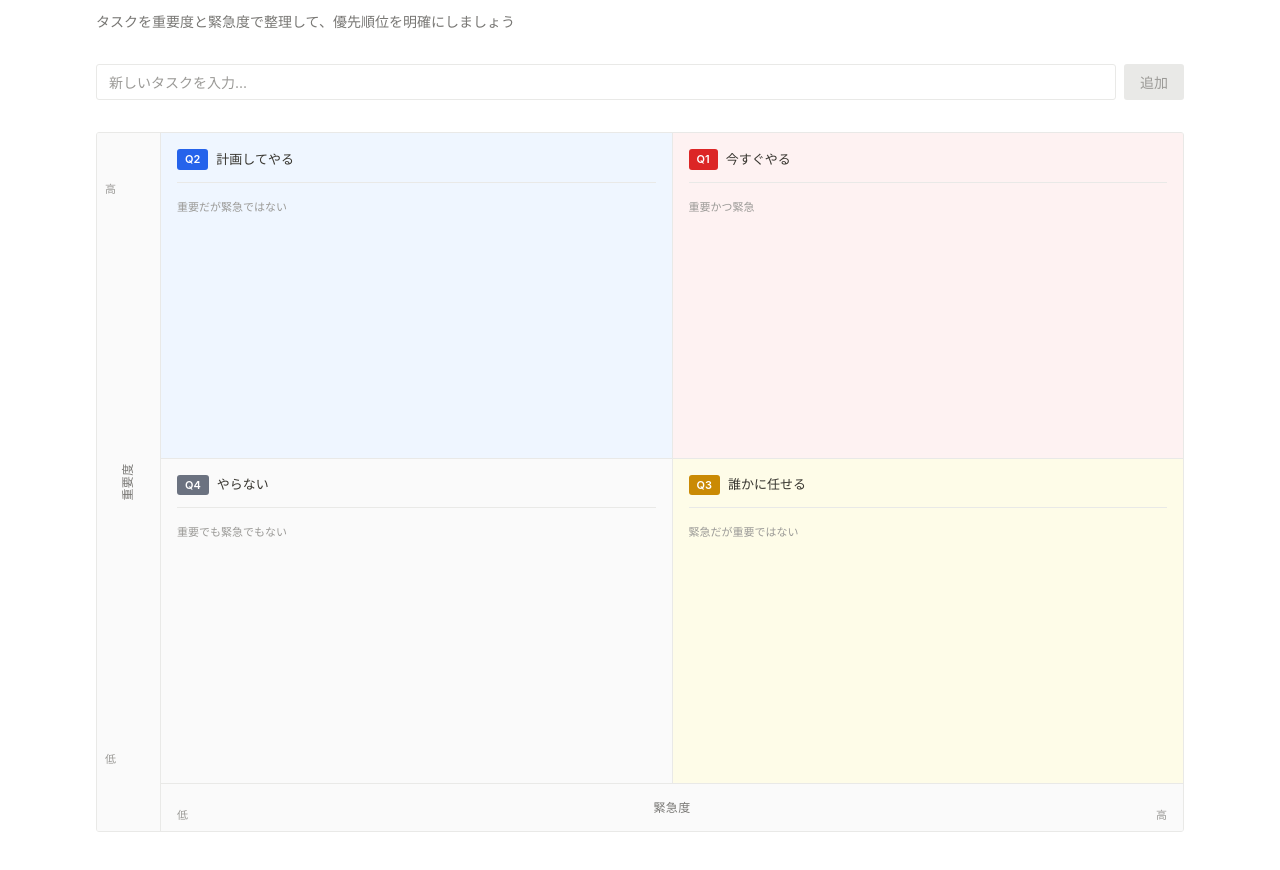
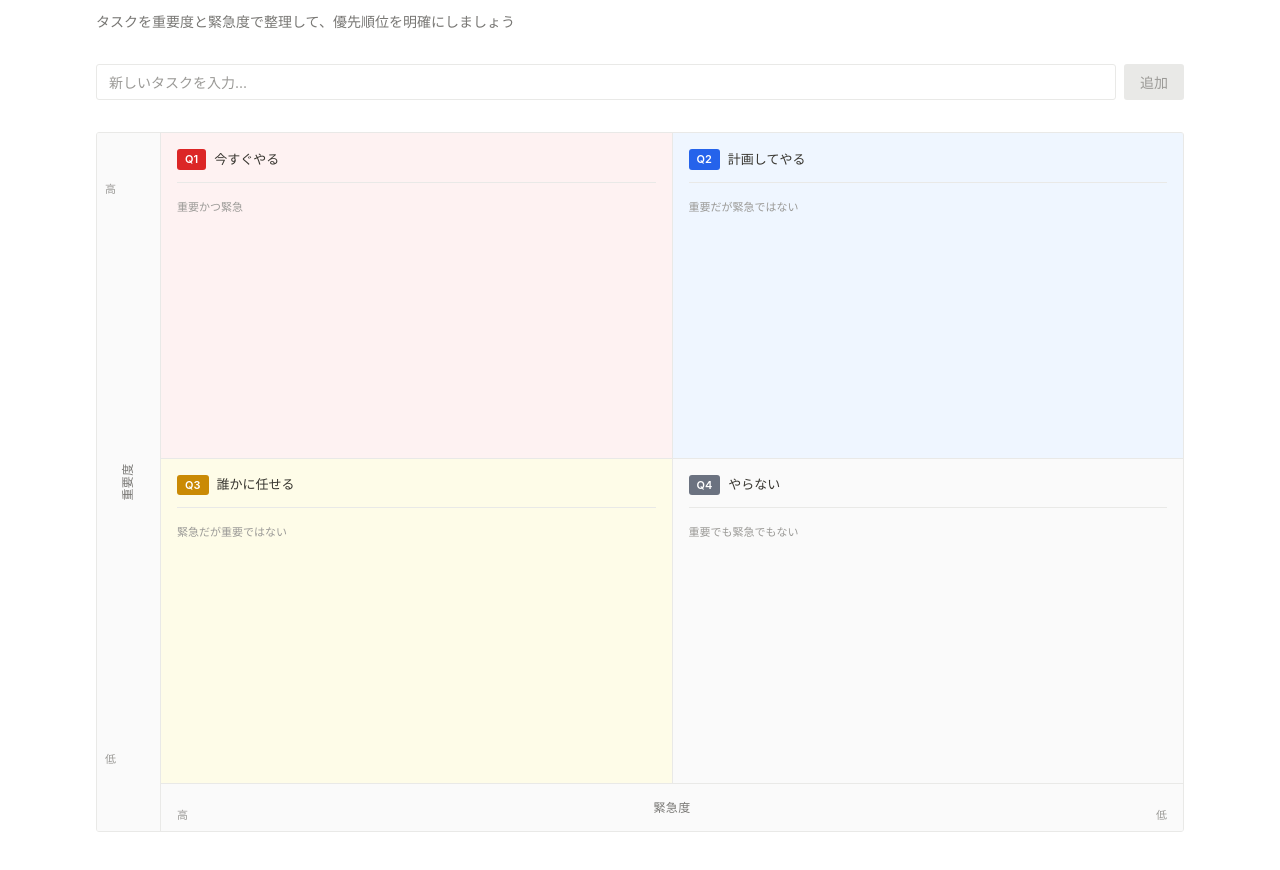
Before and after one commit to MaekawaAo0604/AIsen, a Next.js app: page / in a window 1280 px wide. Shown: the part 160-1030 px from the top of the page. Built offline with nearby package versions, Linux system fonts and the light colour scheme.

Commit message:
fix: 緊急度の軸を修正（左=高、右=低 に変更）
アイゼンハワーマトリクスの正しい配置:
- 左上: Q1 (緊急×重要)
- 右上: Q2 (非緊急×重要)
- 左下: Q3 (緊急×非重要)
- 右下: Q4 (非緊急×非重要)

```diff
--- a/components/Board/MatrixBoard.tsx
+++ b/components/Board/MatrixBoard.tsx
@@ -56,7 +56,16 @@ export function MatrixBoard() {
 
         {/* メイングリッド */}
         <div className="absolute left-16 right-0 top-0 bottom-12 grid grid-cols-2 grid-rows-2 gap-[1px] bg-[#e9e9e7]">
-          {/* Q2: 非緊急 × 重要（左上） */}
+          {/* Q1: 緊急 × 重要（左上） */}
+          <QuadrantZone
+            quadrant="q1"
+            tasks={tasks.q1}
+            label="Q1"
+            title="今すぐやる"
+            description="重要かつ緊急"
+          />
+
+          {/* Q2: 非緊急 × 重要（右上） */}
           <QuadrantZone
             quadrant="q2"
             tasks={tasks.q2}
@@ -65,16 +74,16 @@ export function MatrixBoard() {
             description="重要だが緊急ではない"
           />
 
-          {/* Q1: 緊急 × 重要（右上） */}
+          {/* Q3: 緊急 × 非重要（左下） */}
           <QuadrantZone
-            quadrant="q1"
-            tasks={tasks.q1}
-            label="Q1"
-            title="今すぐやる"
-            description="重要かつ緊急"
+            quadrant="q3"
+            tasks={tasks.q3}
+            label="Q3"
+            title="誰かに任せる"
+            description="緊急だが重要ではない"
           />
 
-          {/* Q4: 非緊急 × 非重要（左下） */}
+          {/* Q4: 非緊急 × 非重要（右下） */}
           <QuadrantZone
             quadrant="q4"
             tasks={tasks.q4}
@@ -82,23 +91,14 @@ export function MatrixBoard() {
             title="やらない"
             description="重要でも緊急でもない"
           />
-
-          {/* Q3: 緊急 × 非重要（右下） */}
-          <QuadrantZone
-            quadrant="q3"
-            tasks={tasks.q3}
-            label="Q3"
-            title="誰かに任せる"
-            description="緊急だが重要ではない"
-          />
         </div>
 
 
         {/* 軸ラベル */}
         <div className="absolute left-2 top-12 text-[11px] font-medium text-[#9b9a97]">高</div>
         <div className="absolute left-2 bottom-16 text-[11px] font-medium text-[#9b9a97]">低</div>
-        <div className="absolute left-20 bottom-2 text-[11px] font-medium text-[#9b9a97]">低</div>
-        <div className="absolute right-4 bottom-2 text-[11px] font-medium text-[#9b9a97]">高</div>
+        <div className="absolute left-20 bottom-2 text-[11px] font-medium text-[#9b9a97]">高</div>
+        <div className="absolute right-4 bottom-2 text-[11px] font-medium text-[#9b9a97]">低</div>
       </div>
 
       <DragOverlay>
```
